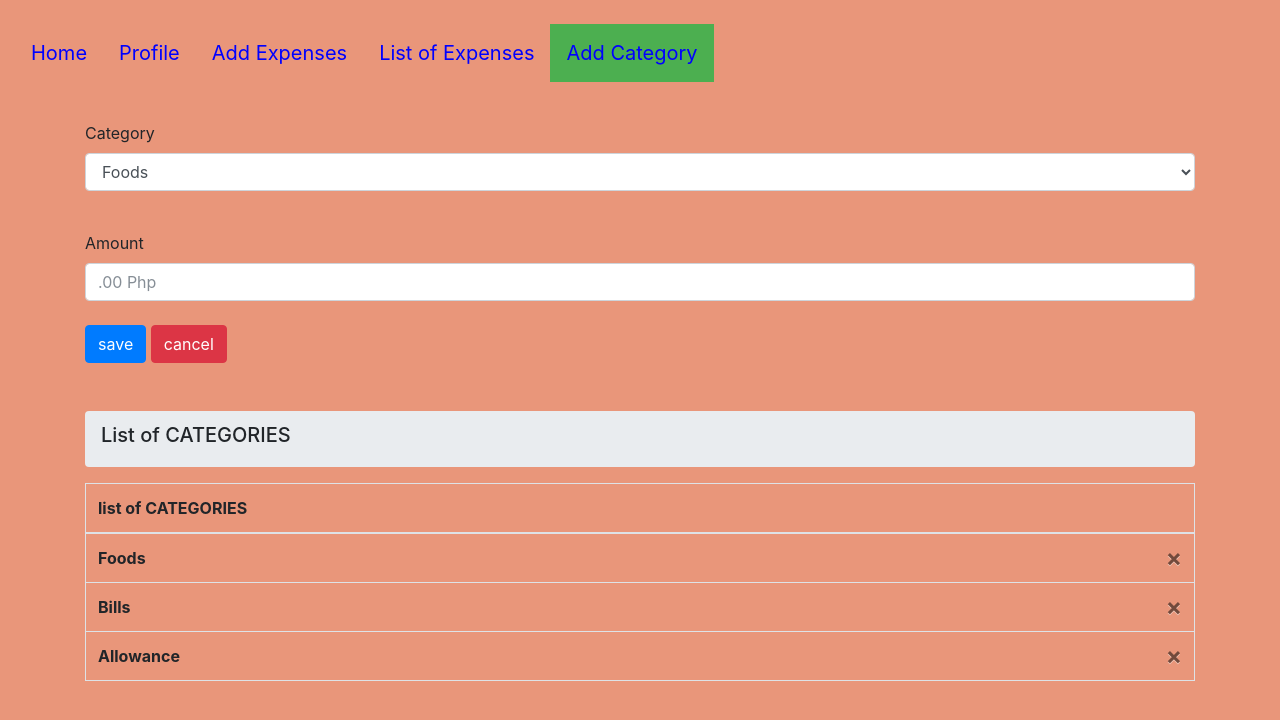
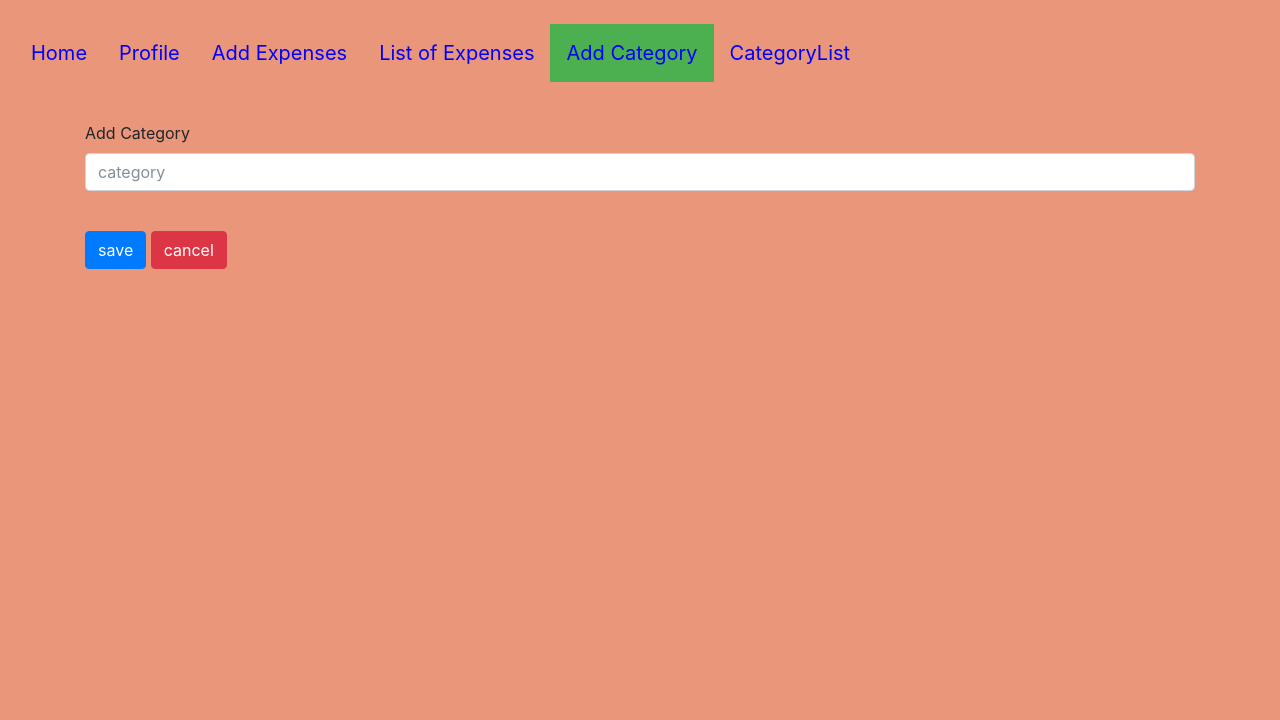
Before and after one commit to sarabiajohnrey/BP, a plain HTML site: page addcat.html in a window 1280 px wide. Drawn offline with Linux system fonts and the light colour scheme.

Commit message:
Update addcat.html

```diff
--- a/addcat.html
+++ b/addcat.html
@@ -15,6 +15,7 @@
   <a href="addex.html">Add Expenses</a>
   <a href="listex.html">List of Expenses</a>
   <a href="addcat.html" class="active">Add Category</a>
+  <a href="categlist.html">CategoryList</a>
   <a href="javascript:void(0);" style="font-size:15px;" class="icon" onclick="myFunction()">&#9776;</a>
 </div><br><br><br>
 
@@ -23,20 +24,13 @@
 <form class="container" id="needs-validation" novalidate>
   <div class="row">
     <div class="form-group col-md-12"><br>
-      <label for="category">Category</label>
-      <select class='form-control'>
-		<option value="foods">Foods</option>
-		<option value="bills">Bills</option>
-		<option value="allowance">Allowance</option>
-     </select>
-    </div>
-    <div class="col-md-12"><br>
-      <label for="validationCustom04">Amount</label>
-      <input type="number" class="form-control" id="validationCustom04" placeholder=".00 Php" required>
+      <label for="validationCustom04">Add Category</label>
+      <input type="text" class="form-control" id="validationCustom04" placeholder="category" required>
       <div class="invalid-feedback">
         Please provide a valid state.
       </div>
-    </div><br>
+    </div>
+    <br>
       <div class="invalid-feedback">
         Please provide a valid zip.
       </div>
@@ -45,49 +39,5 @@
   <button class="btn btn-primary" type="save">save</button>
   <button class="btn btn-danger" type="cancel">cancel</button>
 </form>
-<br><br><br>
-
-<ol class="breadcrumb">
-   <h5>List of CATEGORIES</h5>
-  </ol>
-<table class="table table-bordered">
-  <thead>
-    <tr>
-      <th scope="col">list of CATEGORIES</th>
-    </tr>
-  </thead>
-  <tbody>
-    <tr>
-      <th>Foods<button type="button" class="close" aria-label="Close">
-  <span aria-hidden="true">&times;</span>
-</button></th>
-    </tr>
-    <tr>
-      <th>Bills<button type="button" class="close" aria-label="Close">
-  <span aria-hidden="true">&times;</span>
-</button></th>
-    </tr>
-   <tr>
-      <th>Allowance<button type="button" class="close" aria-label="Close">
-  <span aria-hidden="true">&times;</span>
-</button></th>
-    </tr>
-  </tbody>
-</table>
-
-</div>
-</div>
-
-<script>
-function myFunction() {
-    var x = document.getElementById("myTopnav");
-    if (x.className === "topnav") {
-        x.className += " responsive";
-    } else {
-        x.className = "topnav";
-    }
-}
-</script>
-
 </body>
 </html>
```
